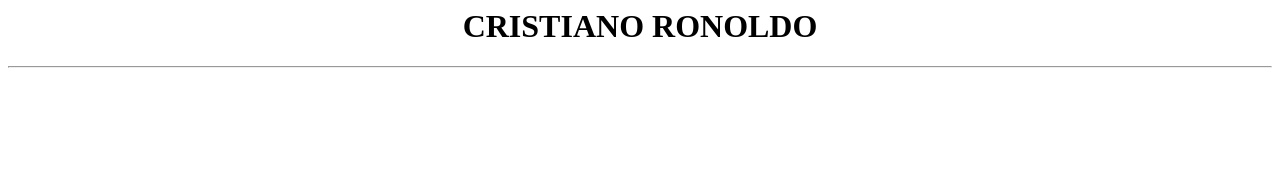
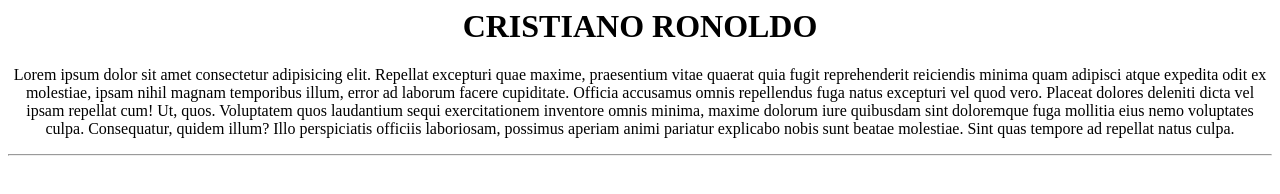
Before and after one commit to Ajithajiiiiiiii/project1, a plain HTML site: page index.html in a window 1280 px wide. Drawn offline with Linux system fonts and the light colour scheme.

Commit message:
paragraph

```diff
--- a/index.html
+++ b/index.html
@@ -2,5 +2,6 @@
   <h1>
     CRISTIANO RONOLDO
   </h1>
+  <p>Lorem ipsum dolor sit amet consectetur adipisicing elit. Repellat excepturi quae maxime, praesentium vitae quaerat quia fugit reprehenderit reiciendis minima quam adipisci atque expedita odit ex molestiae, ipsam nihil magnam temporibus illum, error ad laborum facere cupiditate. Officia accusamus omnis repellendus fuga natus excepturi vel quod vero. Placeat dolores deleniti dicta vel ipsam repellat cum! Ut, quos. Voluptatem quos laudantium sequi exercitationem inventore omnis minima, maxime dolorum iure quibusdam sint doloremque fuga mollitia eius nemo voluptates culpa. Consequatur, quidem illum? Illo perspiciatis officiis laboriosam, possimus aperiam animi pariatur explicabo nobis sunt beatae molestiae. Sint quas tempore ad repellat natus culpa.</p>
 </center>
 <hr>
```
